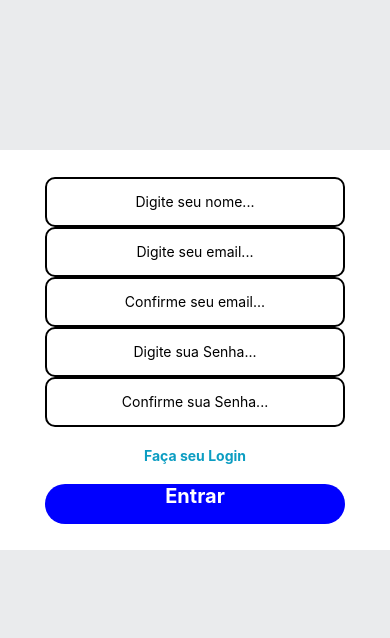
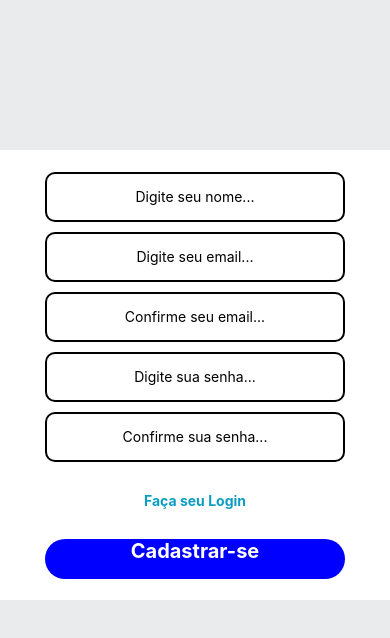
Before and after one commit to senhordev01/LocaleTempo, a React Native app in the folder Projeto1/: screen /Cadastro in a window 390 px wide. Shown: the top 638 px of the page. Built offline with nearby package versions, Linux system fonts and the light colour scheme.

Commit message:
Sexto Commit do Aplicativo

```diff
--- a/Projeto1/Cadastro/index.js
+++ b/Projeto1/Cadastro/index.js
@@ -1,76 +1,235 @@
-import { KeyboardAvoidingView, Platform, ScrollView, StyleSheet, View, TextInput, TouchableOpacity, Text } from "react-native";
+import { KeyboardAvoidingView, Platform, ScrollView, StyleSheet, View, TextInput, TouchableOpacity, Text, Modal } from "react-native";
 import { useNavigation } from "@react-navigation/native";
+import { useState } from "react";
 
-export default function Cadastro(){
-    const {navigate} = useNavigation();
-    return(
+export default function Cadastro() {
+    const { navigate } = useNavigation();
+
+    const [nome, setNome] = useState("");
+    const [email, setEmail] = useState("");
+    const [confirmar_email, setConfirmar_Email] = useState("");
+    const [senha, setSenha] = useState("");
+    const [Confirmar_senha, setConfirmar_Senha] = useState("");
+
+    const [erro, setErro] = useState("");
+    const [janelaModal, setModal] = useState(false);
+
+    async function cadastro() {
+        try {
+            if (!nome || !email || !confirmar_email || !senha || !Confirmar_senha) {
+                setErro("Não pode deixar campos vazios");
+                setModal(true);
+                return;
+            }
+
+            if (email !== confirmar_email) {
+                setErro("Emails não coincidem");
+                setModal(true);
+                return;
+            }
+
+            if (senha !== Confirmar_senha) {
+                setErro("Senhas não coincidem");
+                setModal(true);
+                return;
+            }
+
+            const response = await fetch("http://localhost:8000/usuarios", {
+                method: "POST",
+                headers: {
+                    "Content-Type": "application/json"
+                },
+                body: JSON.stringify({
+                    nome,
+                    email,
+                    senha
+                })
+            });
+
+            const data = await response.json();
+
+            if (!response.ok) {
+                setErro(data.message || "Erro ao cadastrar");
+                setModal(true);
+                return;
+            }
+
+            console.log("Cadastrado:", data);
+
+            navigate("Inicio");
+
+        } catch (erro) {
+            console.log("ERRO:", erro);
+            setErro("Erro de conexão com o servidor");
+            setModal(true);
+        }
+    }
+
+    return (
         <>
-            <KeyboardAvoidingView behavior={Platform.OS === "ios" ? "padding" : "height"} style={{ flex: 1 }}>
+            <KeyboardAvoidingView
+                behavior={Platform.OS === "ios" ? "padding" : "height"}
+                style={{ flex: 1 }}
+            >
                 <ScrollView contentContainerStyle={{ flexGrow: 1 }}>
-                    <View style={{backgroundColor:"#e9eaecde", flex:1}}>
-                        {/* CORPO PRINCIPAL */}
+                    <View style={{ backgroundColor: "#e9eaecde", flex: 1 }}>
+
                         <View style={estilo.container}>
                             <View style={estilo.Corpo_Elemento}>
-                                 {/* Login */}
-                                <View>
-                                    <TextInput placeholder="Digite seu nome..."  style={estilo.Input}/>
-                                    <TextInput placeholder="Digite seu email..." keyboardType="email-address" style={estilo.Input}/>
-                                    <TextInput placeholder="Confirme seu email..." keyboardType="email-address"  style={estilo.Input}/>
-                                    <TextInput placeholder="Digite sua Senha..." secureTextEntry={true} style={estilo.Input}/>
-                                    <TextInput placeholder="Confirme sua Senha..." secureTextEntry={true} style={estilo.Input}/>
-                                    <TouchableOpacity>
-                                        <Text onPress={()=>navigate('Login')} style={estilo.Texto_Marcado}>Faça seu Login</Text>
-                                    </TouchableOpacity>
-                                    <TouchableOpacity>
-                                        <Text style={estilo.Botao_Login}>Entrar</Text>
-                                    </TouchableOpacity>
 
-                                </View>
+                                <TextInput
+                                    placeholder="Digite seu nome..."
+                                    style={estilo.Input}
+                                    value={nome}
+                                    onChangeText={setNome}
+                                />
+
+                                <TextInput
+                                    placeholder="Digite seu email..."
+                                    keyboardType="email-address"
+                                    style={estilo.Input}
+                                    value={email}
+                                    onChangeText={setEmail}
+                                />
+
+                                <TextInput
+                                    placeholder="Confirme seu email..."
+                                    keyboardType="email-address"
+                                    style={estilo.Input}
+                                    value={confirmar_email}
+                                    onChangeText={setConfirmar_Email}
+                                />
+
+                                <TextInput
+                                    placeholder="Digite sua senha..."
+                                    secureTextEntry
+                                    style={estilo.Input}
+                                    value={senha}
+                                    onChangeText={setSenha}
+                                />
+
+                                <TextInput
+                                    placeholder="Confirme sua senha..."
+                                    secureTextEntry
+                                    style={estilo.Input}
+                                    value={Confirmar_senha}
+                                    onChangeText={setConfirmar_Senha}
+                                />
+
+                                <TouchableOpacity onPress={() => navigate("Login")}>
+                                    <Text style={estilo.Texto_Marcado}>
+                                        Faça seu Login
+                                    </Text>
+                                </TouchableOpacity>
+
+                                <TouchableOpacity onPress={cadastro}>
+                                    <Text style={estilo.Botao_Cadastro}>
+                                        Cadastrar-se
+                                    </Text>
+                                </TouchableOpacity>
+
                             </View>
                         </View>
+
                     </View>
                 </ScrollView>
             </KeyboardAvoidingView>
+
+            {/* JANELA DE ERRO */}
+            <Modal
+                visible={janelaModal}
+                transparent
+                animationType="fade"
+                onRequestClose={() => setModal(false)}
+            >
+                <View style={modalStyles.fundo}>
+                    <View style={modalStyles.caixa}>
+
+                        <Text style={{ color: "red", marginBottom: 20 }}>
+                            {erro}
+                        </Text>
+
+                        <TouchableOpacity onPress={() => setModal(false)}>
+                            <Text style={modalStyles.botaoFechar}>
+                                Fechar
+                            </Text>
+                        </TouchableOpacity>
+
+                    </View>
+                </View>
+            </Modal>
         </>
     );
 }
+
 const estilo = StyleSheet.create({
-    container:{
-        flex:1,
-        alignItems:"center"
+    container: {
+        flex: 1,
+        alignItems: "center"
     },
 
-    Corpo_Elemento:{
-        backgroundColor:"white",
-        width:600,
-        height:400,
-        marginTop:150,
-        borderRadius:20,
-        alignItems:"center",
-        justifyContent:"center"
+    Corpo_Elemento: {
+        backgroundColor: "white",
+        width: 600,
+        height: 450,
+        marginTop: 150,
+        borderRadius: 20,
+        alignItems: "center",
+        justifyContent: "center"
     },
-    Input:{
-        width:300,
-        height:50,
-        borderRadius:10,
-        textAlign:"center",
-        borderColor:"black",
-        borderWidth:2
+
+    Input: {
+        width: 300,
+        height: 50,
+        borderRadius: 10,
+        textAlign: "center",
+        borderColor: "black",
+        borderWidth: 2,
+        marginBottom: 10
     },
-    Botao_Login:{
-        backgroundColor:"blue",
-        width:300,
-        height:40,
-        color:"white",
-        fontWeight:"bold",
-        fontSize:20,
-        borderRadius:20,
-        textAlign:"center"
+
+    Botao_Cadastro: {
+        backgroundColor: "blue",
+        width: 300,
+        height: 40,
+        color: "white",
+        fontWeight: "bold",
+        fontSize: 20,
+        borderRadius: 20,
+        textAlign: "center",
+        marginTop: 10
     },
-    Texto_Marcado:{
-        color:"#0c9dc2",
-        fontWeight:"bold",
-        textAlign:"center",
-        margin:20
+
+    Texto_Marcado: {
+        color: "#0c9dc2",
+        fontWeight: "bold",
+        textAlign: "center",
+        margin: 20
     }
-})
+});
+
+const modalStyles = StyleSheet.create({
+    fundo: {
+        flex: 1,
+        backgroundColor: "rgba(0,0,0,0.5)",
+        justifyContent: "center",
+        alignItems: "center"
+    },
+
+    caixa: {
+        width: 300,
+        backgroundColor: "white",
+        padding: 20,
+        borderRadius: 10,
+        alignItems: "center"
+    },
+
+    botaoFechar: {
+        backgroundColor: "red",
+        color: "white",
+        padding: 10,
+        borderRadius: 10,
+        width: 100,
+        textAlign: "center"
+    }
+});
--- a/Projeto1/Login/index.js
+++ b/Projeto1/Login/index.js
@@ -1,74 +1,192 @@
-import { KeyboardAvoidingView, Platform, ScrollView, StyleSheet, View, TextInput, TouchableOpacity, Text } from "react-native";
+import {KeyboardAvoidingView,Platform,ScrollView,StyleSheet,View,TextInput,TouchableOpacity,Text,Modal} from "react-native";
+
 import { useNavigation } from "@react-navigation/native";
+import { useState } from "react";
 
-export default function Login(){
-    const {navigate} = useNavigation();
-    return(
+export default function Login() {
+
+    const { navigate } = useNavigation();
+
+    const [email, setEmail] = useState("");
+    const [senha, setSenha] = useState("");
+
+    const [erro, setErro] = useState("");
+    const [janelaModal, setModal] = useState(false);
+
+    async function login() {
+        try {
+            if (!email || !senha) {
+                setErro("Preencha email e senha");
+                setModal(true);
+                return;
+            }
+
+            const API = await fetch("http://localhost:8000/login", {
+                method: "POST",
+                headers: {
+                    "Content-Type": "application/json"
+                },
+                body: JSON.stringify({
+                    email: email,
+                    senha: senha
+                })
+            });
+
+            const data = await API.json();
+
+            if (!API.ok) {
+                setErro(data.message || "Senha ou Email incorretos");
+                setModal(true);
+                return;
+            }
+
+
+            console.log("Login feito:", data);
+
+            navigate("Inicio");
+
+        } catch (error) {
+            setErro("Erro de conexão com o servidor");
+            setModal(true);
+        }
+    }
+
+    return (
         <>
-            <KeyboardAvoidingView behavior={Platform.OS === "ios" ? "padding" : "height"} style={{ flex: 1 }}>
+            <KeyboardAvoidingView
+                behavior={Platform.OS === "ios" ? "padding" : "height"}
+                style={{ flex: 1 }}
+            >
                 <ScrollView contentContainerStyle={{ flexGrow: 1 }}>
-                    <View style={{backgroundColor:"#e9eaecde", flex:1}}>
-                        {/* CORPO PRINCIPAL */}
+                    <View style={{ backgroundColor: "#e9eaecde", flex: 1 }}>
+
                         <View style={estilo.container}>
                             <View style={estilo.Corpo_Elemento}>
-                                 {/* Login */}
-                                <View>
-                                    <TextInput keyboardType="email-address" placeholder="Digite seu email..." style={estilo.Input}/>
-                                    <TextInput placeholder="Digite sua Senha..." secureTextEntry={true} style={estilo.Input}/>
-                                    <TouchableOpacity>
-                                        <Text onPress={()=>navigate('Cadastro')} style={estilo.Texto_Marcado}>Cadastrar-se</Text>
-                                    </TouchableOpacity>
-                                    <TouchableOpacity>
-                                        <Text style={estilo.Botao_Login}>Entrar</Text>
-                                    </TouchableOpacity>
 
-                                </View>
+                                <TextInput
+                                    keyboardType="email-address"
+                                    placeholder="Digite seu email..."
+                                    style={estilo.Input}
+                                    value={email}
+                                    onChangeText={setEmail}
+                                />
+
+                                <TextInput
+                                    placeholder="Digite sua senha..."
+                                    secureTextEntry
+                                    style={estilo.Input}
+                                    value={senha}
+                                    onChangeText={setSenha}
+                                />
+
+                                <TouchableOpacity onPress={() => navigate("Cadastro")}>
+                                    <Text style={estilo.Texto_Marcado}>Cadastrar-se</Text>
+                                </TouchableOpacity>
+
+                                <TouchableOpacity onPress={login}>
+                                    <Text style={estilo.Botao_Login}>Entrar</Text>
+                                </TouchableOpacity>
+
                             </View>
                         </View>
+
                     </View>
                 </ScrollView>
             </KeyboardAvoidingView>
+
+            {/* JANELA DE ERRO */}
+            <Modal
+                visible={janelaModal}
+                transparent
+                animationType="fade"
+                onRequestClose={() => setModal(false)}
+            >
+                <View style={modalStyles.fundo}>
+                    <View style={modalStyles.caixa}>
+
+                        <Text style={{ color: "red", fontSize: 16, marginBottom: 20 }}>
+                            {erro}
+                        </Text>
+
+                        <TouchableOpacity onPress={() => setModal(false)}>
+                            <Text style={modalStyles.botaoFechar}>Fechar</Text>
+                        </TouchableOpacity>
+
+                    </View>
+                </View>
+            </Modal>
         </>
     );
 }
+
 const estilo = StyleSheet.create({
-    container:{
-        flex:1,
-        alignItems:"center"
+    container: {
+        flex: 1,
+        alignItems: "center"
     },
 
-    Corpo_Elemento:{
-        backgroundColor:"white",
-        width:600,
-        height:400,
-        marginTop:150,
-        borderRadius:20,
-        alignItems:"center",
-        justifyContent:"center"
+    Corpo_Elemento: {
+        backgroundColor: "white",
+        width: 600,
+        height: 400,
+        marginTop: 150,
+        borderRadius: 20,
+        alignItems: "center",
+        justifyContent: "center"
     },
-    Input:{
-        width:300,
-        height:50,
-        borderRadius:10,
-        textAlign:"center",
-        borderColor:"black",
-        borderWidth:2
+
+    Input: {
+        width: 300,
+        height: 50,
+        borderRadius: 10,
+        textAlign: "center",
+        borderColor: "black",
+        borderWidth: 2,
+        marginBottom: 10
     },
-    Botao_Login:{
-        backgroundColor:"blue",
-        width:300,
-        height:30,
-        color:"white",
-        fontWeight:"bold",
-        fontSize:20,
-        borderRadius:20,
-        textAlign:"center",
-        marginTop:10
+
+    Botao_Login: {
+        backgroundColor: "blue",
+        width: 300,
+        height: 40,
+        color: "white",
+        fontWeight: "bold",
+        fontSize: 20,
+        borderRadius: 20,
+        textAlign: "center",
+        marginTop: 10
     },
-    Texto_Marcado:{
-        color:"#0c9dc2",
-        fontWeight:"bold",
-        textAlign:"center",
-        margin:20
+
+    Texto_Marcado: {
+        color: "#0c9dc2",
+        fontWeight: "bold",
+        textAlign: "center",
+        margin: 20
     }
-})
+});
+
+const modalStyles = StyleSheet.create({
+    fundo: {
+        flex: 1,
+        backgroundColor: "rgba(0,0,0,0.5)",
+        justifyContent: "center",
+        alignItems: "center"
+    },
+
+    caixa: {
+        width: 300,
+        backgroundColor: "white",
+        padding: 20,
+        borderRadius: 10,
+        alignItems: "center"
+    },
+
+    botaoFechar: {
+        backgroundColor: "red",
+        color: "white",
+        padding: 10,
+        borderRadius: 10,
+        width: 100,
+        textAlign: "center"
+    }
+});
```
Also changed, not shown: Projeto1/API/cadastro.js (deleted), Projeto1/API/login.js (deleted), 2 other files (tests, documents, lock files or other folders).
